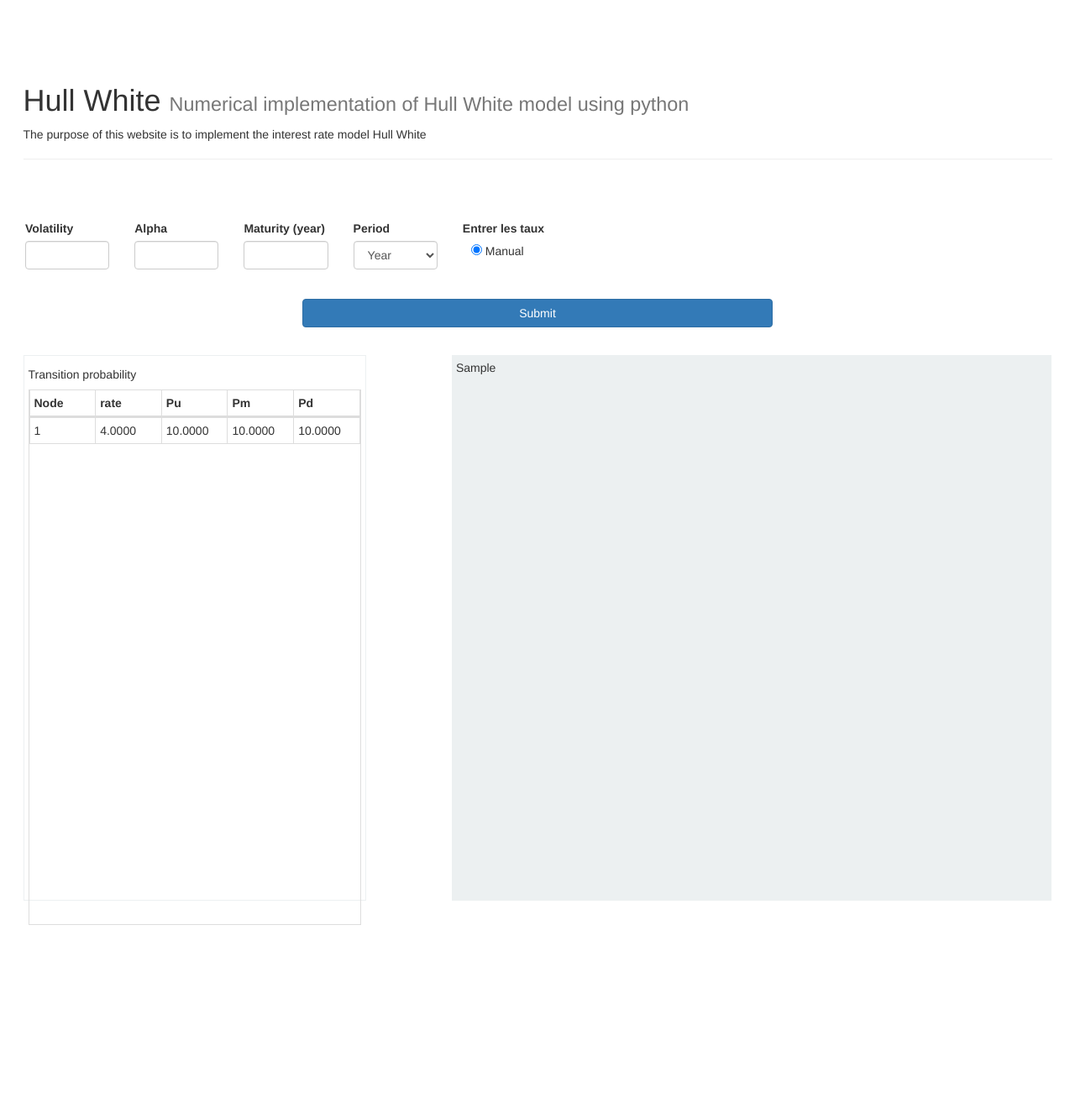
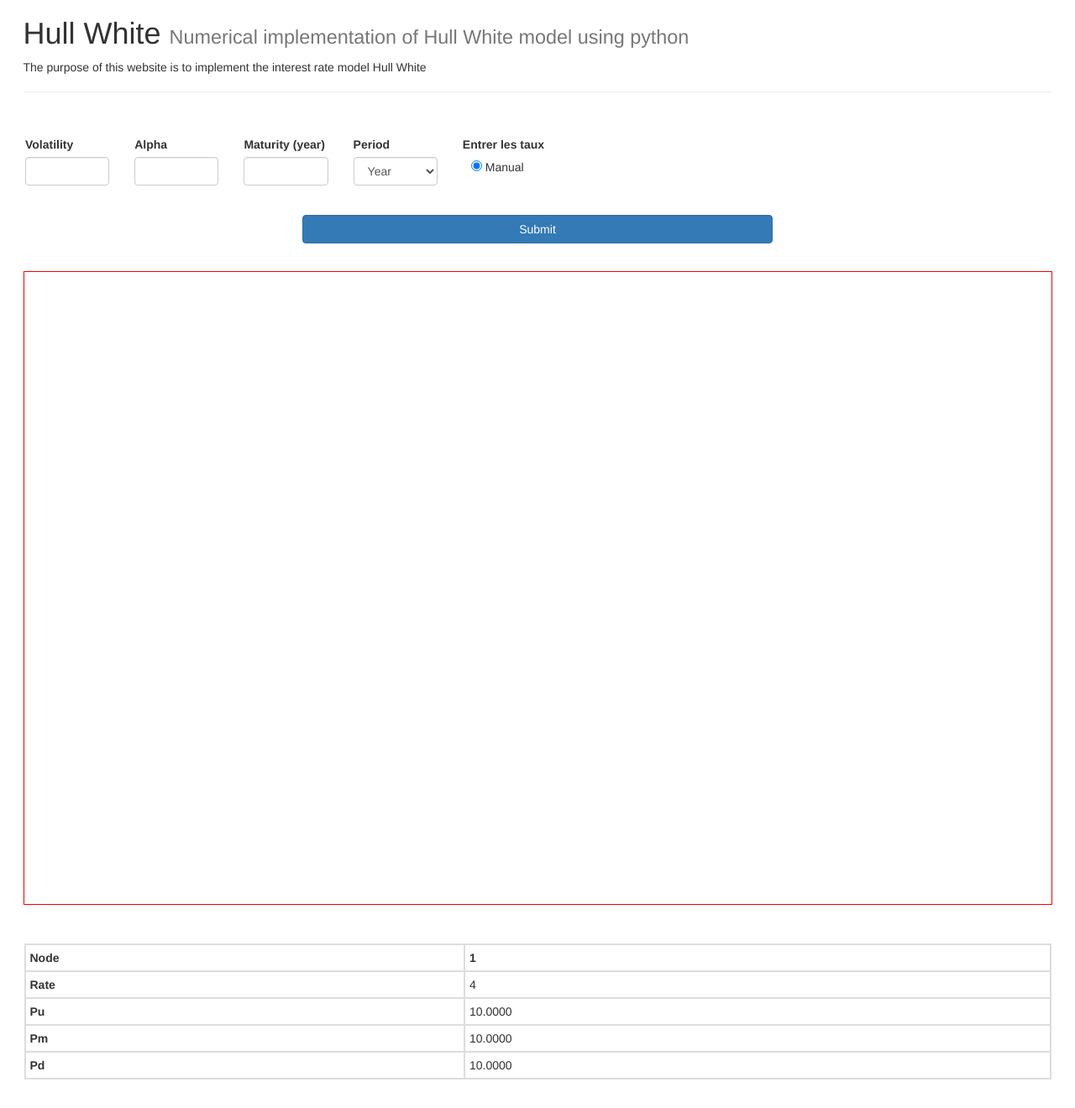
Before and after one commit to fmgrlab/monte-carlo, a Django app: template templates/home.html in a window 1280 px wide. Shown: the part 52-1372 px from the top of the page at 84% size. Before the commit the page ends 1154 px from the top, so only its background shows below. Run offline with Django 3.2, Linux system fonts and the light colour scheme; the template is opened without the code that fills it: most values are stand-ins (such as "Sample title", 1, 10 or a date in 2020); some libraries are stand-ins or nearby versions.

Commit message:
show probability

```diff
--- a/app/hull_white.py
+++ b/app/hull_white.py
@@ -9,7 +9,7 @@ def val(value):
     return round(value,3)
 
 def percent(value):
-    return val(value)*100
+    return round(value*100,2)
 
 class GraphStep:
     def __init__(self, i):
@@ -42,6 +42,8 @@ class GraphNode:
         else:
             self.q = 0
 
+    def get_rate(self):
+        return str(val(self.rate*100))+"%"
 
     def as_json(self):
         dict = OrderedDict()
--- a/templates/home.html
+++ b/templates/home.html
@@ -3,76 +3,78 @@
 
 {% block content %}
 
+    <div class="row" style=" margin: 1%; padding: 10px;border: 1px solid red;min-height: 20cm"></div><br>
 
+    <div class="row" style=" margin: 1%; padding: 1px;overflow-x: scroll">
 
-    <div class="row" style="margin: 1%">
-
-
-                    <div class="col-md-4" style="height: 650px;padding: 5px;border: 1px solid #ecf0f1">
-                        <h5>Transition probability</h5>
-                        <table  cellpadding="5" class="table table-bordered table-hover table-condensed"
-                               style="width: 100%;overflow: scroll;height: 100%">
-                            <thead>
+            <table cellpadding="5" class="table table-bordered table-hover table-condensed">
                 <tr>
-
-                                <th>
-                                    Node
-                                </th>
-
-                                <th>
-                                    rate
-                                </th>
-
-                                <th>
-                                    Pu
-                                </th>
-                                <th>
-                                    Pm
-                                </th>
-                                <th>
-                                    Pd
-                                </th>
-                            </tr>
-                            </thead>
-                            <tbody>
+                    <th>Node</th>
 
                     {% for hwstep in hw.steps %}
 
                         {% for item in hwstep.nodes %}
+                            <td style="font-weight: bold">
+                                {{ item.id }}
+                            </td>{% endfor %}
+                    {% endfor %}
+                </tr>
+                <tr>
+                    <th>Rate</th>
+
+                    {% for hwstep in hw.steps %}
+
+                        {% for item in hwstep.nodes %}
+                            <td>
+                                {{ item.as_json.rate}}
+                            </td>{% endfor %}
+                    {% endfor %}
+                </tr>
 
                 <tr>
+                    <th>Pu</th>
 
+                    {% for hwstep in hw.steps %}
+
+                        {% for item in hwstep.nodes %}
                             <td>
-                                            {{ item.id }}
-                                        </td>
+                                {{ item.pu|floatformat:4 }}
+                            </td>{% endfor %}
+                    {% endfor %}
+                </tr>
 
+                <tr>
+                    <th>Pm</th>
+
+                    {% for hwstep in hw.steps %}
+
+                        {% for item in hwstep.nodes %}
                             <td>
-                                            {{ item.rate|floatformat:4 }}
-                                        </td>
+                                {{ item.pm |floatformat:4 }}
+                            </td>{% endfor %}
+                    {% endfor %}
+                </tr>
 
+            <tr>
+                    <th>Pd</th>
+
+                    {% for hwstep in hw.steps %}
+
+                        {% for item in hwstep.nodes %}
                             <td>
-                                            {{ item.pu|floatformat:4}}
-                                        </td>
-                                        <td>
-                                            {{ item.pm|floatformat:4 }}
-                                        </td>
-                                        <td>
-                                            {{ item.pd|floatformat:4}}
-                                        </td>
+                                {{ item.pd |floatformat:4 }}
+                            </td>{% endfor %}
+                    {% endfor %}
                 </tr>
-                                {% endfor %}
-                            {% endfor %}
-                            </tbody>
+
             </table>
 
 
         </div>
 
-                    <div class="col-md-1"></div>
 
-                    <div class="col-md-7" style="height: 650px;padding: 5px;background-color: #ecf0f1">
-                        <div>{{ div_figure|safe }}</div>
-                    </div>
-                </div>
+
+
+
 
 {% endblock %}
--- a/templates/home_error.html
+++ b/templates/home_error.html
@@ -4,4 +4,5 @@
 {% block content %}
 
 
+
 {% endblock %}
--- a/templates/home_parent.html
+++ b/templates/home_parent.html
@@ -14,28 +14,50 @@
 
 </head>
 <style>
-    table, tr td {
-        border: 1px solid red
+
+    table {
+  border-collapse: separate;
+  border-spacing: 0;
+  border-top: 1px solid grey;
 }
 
-    tbody {
-        display: block;
-        max-height: 90%;
-        overflow-y: scroll;
+td, th {
+  margin: 0;
+  border: 1px solid grey;
+  white-space: nowrap;
+  border-top-width: 0px;
 }
 
-    thead, tbody tr {
-        display: table;
-        width: 100%;
-        table-layout: fixed;
+.headcol {
+  position: absolute;
+  width: 5em;
+  left: 0;
+  top: auto;
+  border-top-width: 1px;
+  /*only relevant for first row*/
+  margin-top: -1px;
+  /*compensate for top border*/
 }
 
-    thead {
-        width: 100%;
+.headcol2 {
+  position: absolute;
+  width: 5em;
+  right: 0;
+  top: auto;
+  border-top-width: 1px;
+  /*only relevant for first row*/
+  margin-top: -1px;
+  /*compensate for top border*/
+  background-color: white;
 }
 
-    table {
-        width: 100%;
+.headcol:before {
+  content: 'Row ';
+}
+
+.long {
+  background: yellow;
+  letter-spacing: 1em;
 }
 
 </style>
@@ -72,8 +94,6 @@
 
             </nav>
 
-            <br><br><br>
-
 
                 <div class="page-header" style="margin: 1%">
                     <h1>
@@ -83,7 +103,7 @@
                     <p>
                         The purpose of this website is to implement the interest rate model Hull White
                 </div>
-                <br><br><br>
+                <br><br>
 
                 <form role="form" id="computeForm" method="get" action="/">
                     <div class="container-fluid">
@@ -222,7 +242,6 @@
             N = maturity * 280
         }
         N = N+1
-        alert("Draw :" + N +" Maturity :"+maturity +" Period :"+ period)
         for (var i = 0; i < N; i++) {
             var element = document.createElement("input");
             element.setAttribute("name", "rate");
```
Also changed, not shown: app/views.py (+36 -13 lines). Lines whose indentation alone changed are shown as unchanged.
